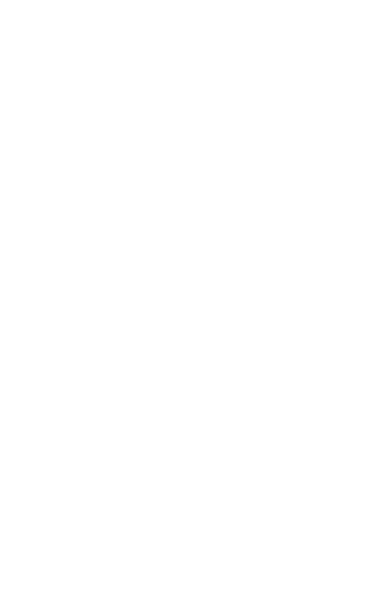
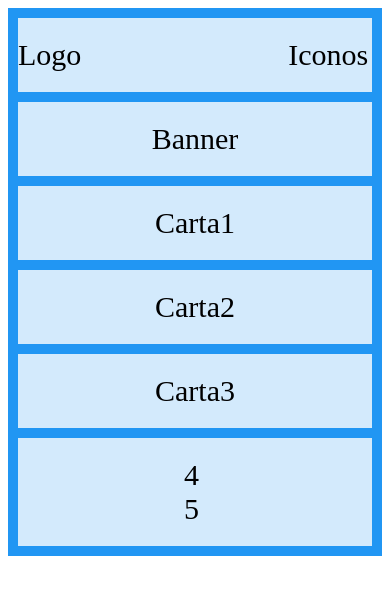
Before and after one commit to Nahuel987/PruebaK2, a plain HTML site: page index.html in a window 390 px wide. Drawn offline with nearby package versions, Linux system fonts and the light colour scheme; files that its build step writes are made by us from their sources.

Commit message:
Segundo commit: Layout Desktop y Mobile con Css Grid

```diff
--- a/assets/css/miStyle.css
+++ b/assets/css/miStyle.css
@@ -0,0 +1,147 @@
+/*Layout Desktop*/
+
+.contenedor {
+
+    display: grid;
+    grid-template-columns: auto auto;
+    gap: 10px;
+    background-color: #2196F3;
+    padding: 10px;
+}
+
+.contenedor>div {
+    background-color: rgba(255, 255, 255, 0.8);
+    text-align: center;
+    padding: 20px 0;
+    font-size: 30px;
+}
+
+/*Nav*/
+.nav {
+    display: grid;
+    grid-column-start: 1;
+    grid-column-end: 3;
+    /*display: flex;*/
+}
+
+.nav>div {
+    display: inline block;
+
+}
+
+.item1 {
+    grid-column-start: 1;
+    grid-column-end: 2;
+    text-align: left;
+    width: 98%;
+}
+
+.item2 {
+    grid-column-start: 2;
+    grid-column-end: 3;
+    text-align: right;
+    width: 98%;
+}
+
+/*Banner*/
+.banner {
+    grid-column-start: 1;
+    grid-column-end: 3;
+
+}
+
+/*Cartas Columna 1*/
+
+.carta1 {
+    grid-row-start: 3;
+    grid-row-end: 5;
+}
+
+.carta2 {
+    grid-row-start: 5;
+    grid-row-end: 7;
+}
+
+/*Carta Columna 2*/
+
+.carta3 {
+    grid-row-start: 3;
+    grid-row-end: 7;
+}
+
+/*Footer*/
+
+.footer {
+    display: grid;
+    grid-column-start: 1;
+    grid-column-end: 3;
+}
+
+.item4 {
+    grid-column-start: 1;
+    grid-column-end: 2;
+    text-align: center;
+    width: 98%;
+}
+
+.item5 {
+    grid-column-start: 2;
+    grid-column-end: 3;
+    text-align: center;
+    width: 98%;
+
+}
+
+/*Layout Mobile*/
+
+@media screen and (max-width: 576px) {
+
+    /*Cartas Columna 1*/
+
+    .carta1 {
+        grid-row-start: 3;
+        grid-row-end: 5;
+        grid-column-start: 1;
+        grid-column-end: 3;
+    }
+
+    .carta2 {
+        grid-row-start: 5;
+        grid-row-end: 7;
+        grid-column-start: 1;
+        grid-column-end: 3;
+    }
+
+    /*Carta Columna 2*/
+
+    .carta3 {
+        grid-row-start: 7;
+        grid-row-end: 8;
+        grid-column-start: 1;
+        grid-column-end: 3;
+    }
+
+    /*Footer*/
+
+    .footer {
+        display: grid;
+        grid-column-start: 1;
+        grid-column-end: 3;
+    }
+
+    .item4 {
+        grid-column-start: 1;
+        grid-column-end: 3;
+        text-align: center;
+        width: 98%;
+
+
+    }
+
+    .item5 {
+        grid-column-start: 1;
+        grid-column-end: 3;
+        text-align: center;
+        width: 98%;
+    }
+}
--- a/index.html
+++ b/index.html
@@ -1,5 +1,6 @@
 <!DOCTYPE html>
 <html lang="es">
+
 <head>
     <meta charset="UTF-8">
     <meta http-equiv="X-UA-Compatible" content="IE=edge">
@@ -15,6 +16,21 @@
 </head>
 
 <body>
-
+    <div class="contenedor">
+        <div class="nav">
+            <div class="item1">Logo</div>
+            <div class="item2">Iconos</div>
+        </div>
+        <div class="banner">
+            <div class="item3">Banner</div>
+        </div>
+        <div class="carta1">Carta1</div>
+        <div class="carta2">Carta2</div>
+        <div class="carta3">Carta3</div>
+        <div class="footer">
+            <div class="item4">4</div>
+            <div class="item5">5</div>
+        </div>
+    </div>
 </body>
 </html>
```
